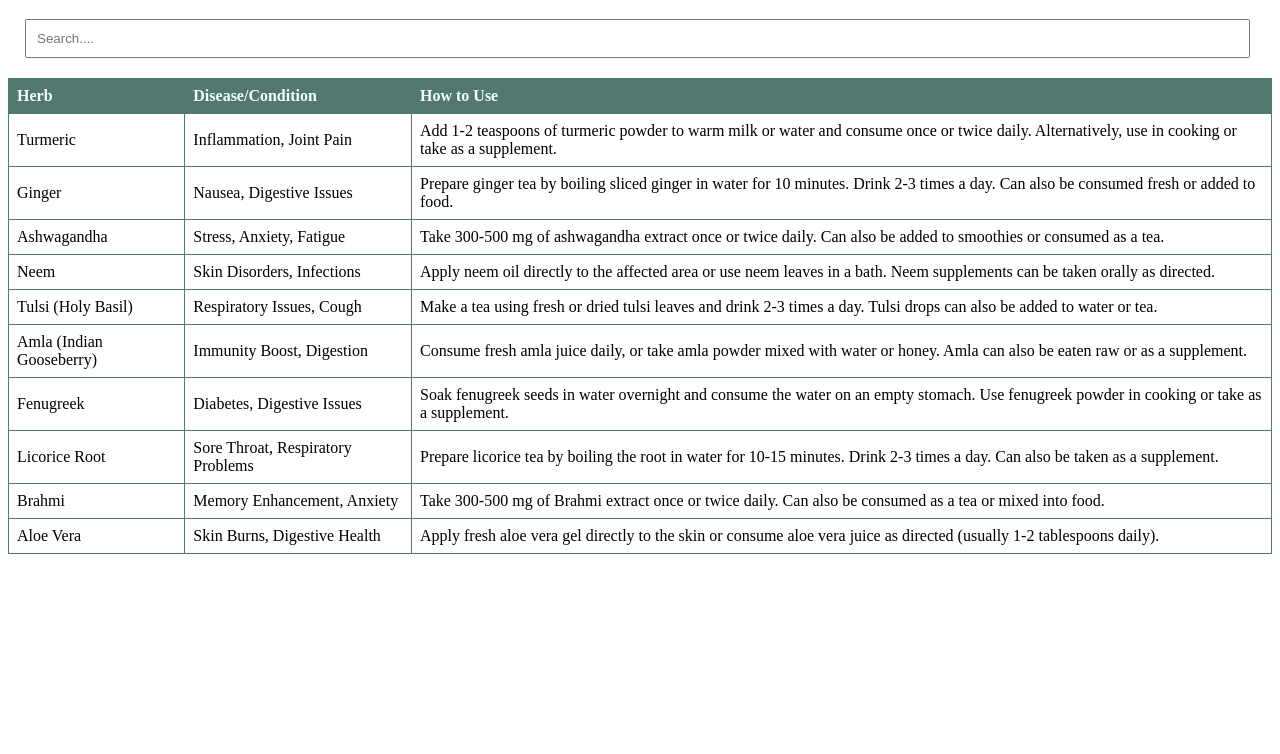
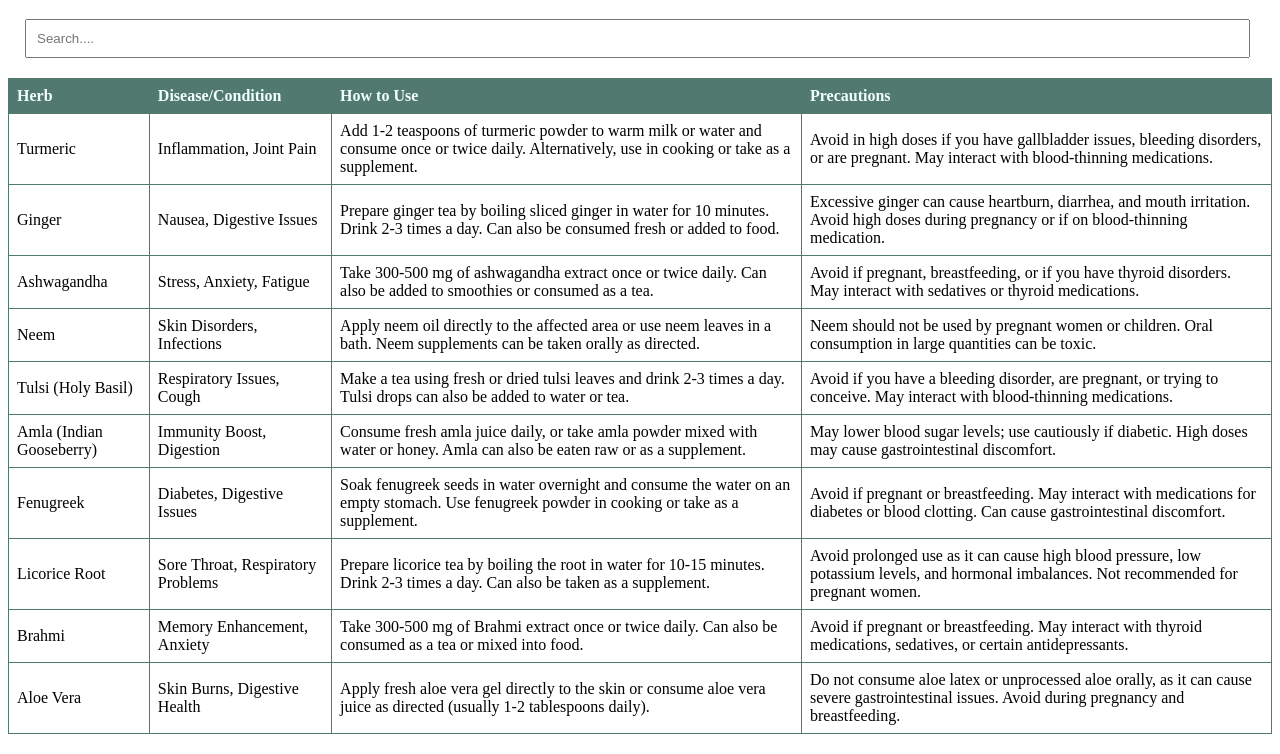
Before and after one commit to GarimaSingh0109/Code, a plain HTML site: page index.html in a window 1280 px wide. Shown: the part 71-825 px from the top of the page. Before the commit the page ends 800 px from the top, so only its background shows below. Drawn offline with Linux system fonts and the light colour scheme.

Commit message:
Update index.html

```diff
--- a/index.html
+++ b/index.html
@@ -46,6 +46,7 @@
                 <th>Herb</th>
                 <th>Disease/Condition</th>
                 <th>How to Use</th>
+                <th>Precautions</th>
             </tr>
         </thead>
         <tbody>
@@ -53,51 +54,61 @@
                 <td>Turmeric</td>
                 <td>Inflammation, Joint Pain</td>
                 <td>Add 1-2 teaspoons of turmeric powder to warm milk or water and consume once or twice daily. Alternatively, use in cooking or take as a supplement.</td>
+                <td>Avoid in high doses if you have gallbladder issues, bleeding disorders, or are pregnant. May interact with blood-thinning medications.</td>
             </tr>
             <tr>
                 <td>Ginger</td>
                 <td>Nausea, Digestive Issues</td>
                 <td>Prepare ginger tea by boiling sliced ginger in water for 10 minutes. Drink 2-3 times a day. Can also be consumed fresh or added to food.</td>
+                <td>Excessive ginger can cause heartburn, diarrhea, and mouth irritation. Avoid high doses during pregnancy or if on blood-thinning medication.</td>
             </tr>
             <tr>
                 <td>Ashwagandha</td>
                 <td>Stress, Anxiety, Fatigue</td>
                 <td>Take 300-500 mg of ashwagandha extract once or twice daily. Can also be added to smoothies or consumed as a tea.</td>
+                <td>Avoid if pregnant, breastfeeding, or if you have thyroid disorders. May interact with sedatives or thyroid medications.</td>
             </tr>
             <tr>
                 <td>Neem</td>
                 <td>Skin Disorders, Infections</td>
                 <td>Apply neem oil directly to the affected area or use neem leaves in a bath. Neem supplements can be taken orally as directed.</td>
+                <td>Neem should not be used by pregnant women or children. Oral consumption in large quantities can be toxic.</td>
             </tr>
             <tr>
                 <td>Tulsi (Holy Basil)</td>
                 <td>Respiratory Issues, Cough</td>
                 <td>Make a tea using fresh or dried tulsi leaves and drink 2-3 times a day. Tulsi drops can also be added to water or tea.</td>
+                <td>Avoid if you have a bleeding disorder, are pregnant, or trying to conceive. May interact with blood-thinning medications.</td>
             </tr>
             <tr>
                 <td>Amla (Indian Gooseberry)</td>
                 <td>Immunity Boost, Digestion</td>
                 <td>Consume fresh amla juice daily, or take amla powder mixed with water or honey. Amla can also be eaten raw or as a supplement.</td>
+                <td>May lower blood sugar levels; use cautiously if diabetic. High doses may cause gastrointestinal discomfort.</td>
             </tr>
             <tr>
                 <td>Fenugreek</td>
                 <td>Diabetes, Digestive Issues</td>
                 <td>Soak fenugreek seeds in water overnight and consume the water on an empty stomach. Use fenugreek powder in cooking or take as a supplement.</td>
+                <td>Avoid if pregnant or breastfeeding. May interact with medications for diabetes or blood clotting. Can cause gastrointestinal discomfort.</td>
             </tr>
             <tr>
                 <td>Licorice Root</td>
                 <td>Sore Throat, Respiratory Problems</td>
                 <td>Prepare licorice tea by boiling the root in water for 10-15 minutes. Drink 2-3 times a day. Can also be taken as a supplement.</td>
+                <td>Avoid prolonged use as it can cause high blood pressure, low potassium levels, and hormonal imbalances. Not recommended for pregnant women.</td>
             </tr>
             <tr>
                 <td>Brahmi</td>
                 <td>Memory Enhancement, Anxiety</td>
                 <td>Take 300-500 mg of Brahmi extract once or twice daily. Can also be consumed as a tea or mixed into food.</td>
+                <td>Avoid if pregnant or breastfeeding. May interact with thyroid medications, sedatives, or certain antidepressants.</td>
             </tr>
             <tr>
                 <td>Aloe Vera</td>
                 <td>Skin Burns, Digestive Health</td>
                 <td>Apply fresh aloe vera gel directly to the skin or consume aloe vera juice as directed (usually 1-2 tablespoons daily).</td>
+                <td>Do not consume aloe latex or unprocessed aloe orally, as it can cause severe gastrointestinal issues. Avoid during pregnancy and breastfeeding.</td>
             </tr>
         </tbody>
     </table>
```
